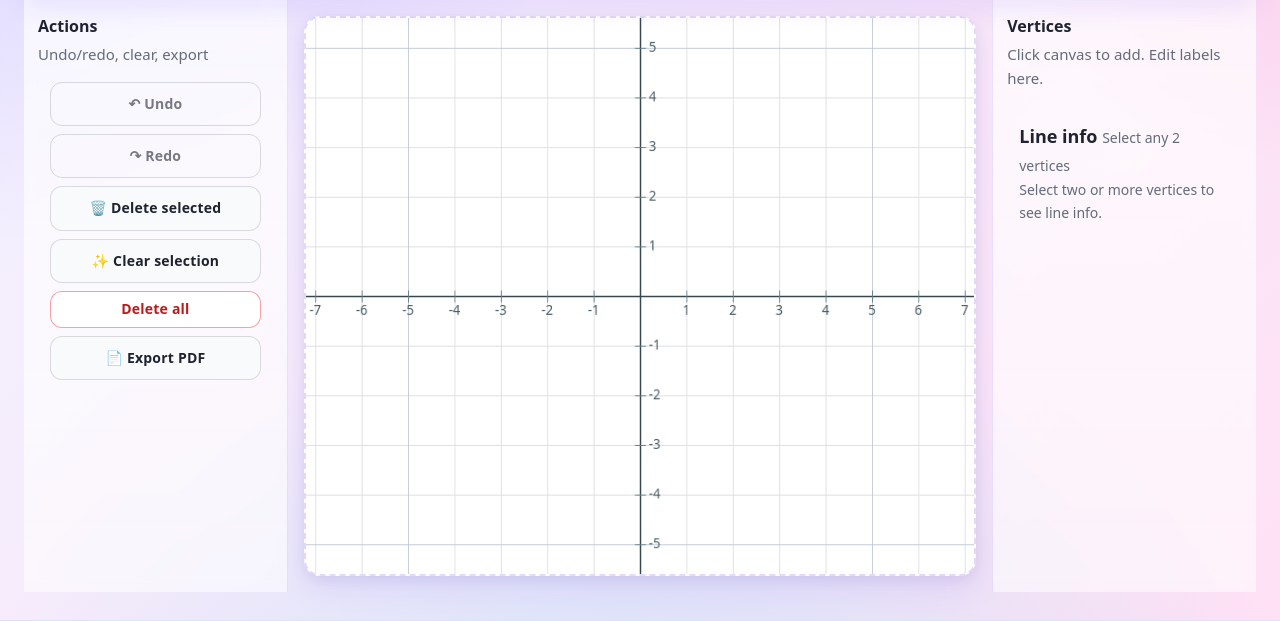
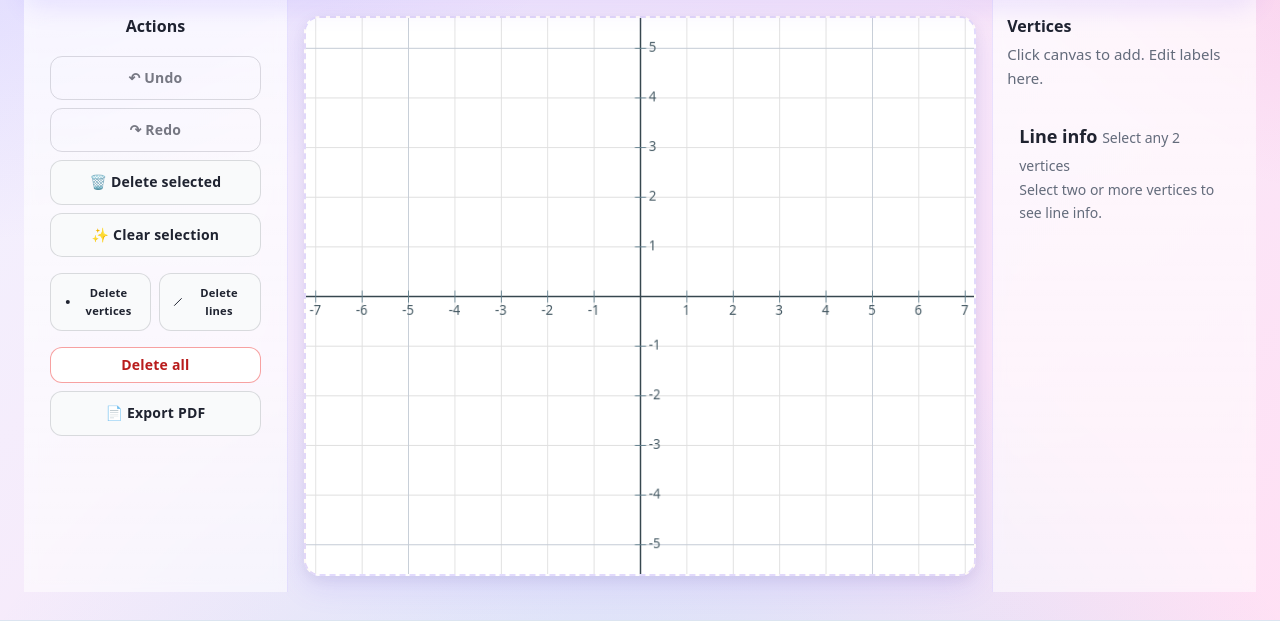
Before and after one commit to kickinslowly/xy, a Flask app: page / in a window 1280 px wide. Shown: the part 142-763 px from the top of the page. Run offline with Flask 3, Linux system fonts and the light colour scheme; some libraries are stand-ins or nearby versions.

Commit message:
repositioned and moved some buttons

```diff
--- a/static/style.css
+++ b/static/style.css
@@ -486,3 +486,10 @@ input[type="color"] { padding: 0; height: 32px; width: 38px; border-radius: 10px
   background: radial-gradient(140% 120% at 20% 15%, #ffffff 0%, #fffaf5 85%) !important;
   border: 2px dashed rgba(122,92,255,0.22) !important;
 }
+
+
+/* Center Actions header in left sidebar */
+.sidebar-left .sidebar-header {
+  align-items: center;
+  text-align: center;
+}
--- a/templates/index.html
+++ b/templates/index.html
@@ -43,7 +43,6 @@
           <input id="vertexColor" type="color" value="#d81b60" aria-label="Vertex color" />
           <label for="vertexSize">Vertex size:</label>
           <input id="vertexSize" type="number" min="2" max="20" step="1" value="6" aria-label="Vertex size" />
-          <button id="clearVertices" type="button">Clear vertices</button>
         </div>
       </details>
 
@@ -59,7 +58,6 @@
             <input id="closeLoop" type="checkbox" />
             Close loop
           </label>
-          <button id="clearLines" type="button">Clear lines</button>
         </div>
       </details>
 
@@ -114,13 +112,22 @@
     <aside class="sidebar sidebar-left" aria-label="Quick actions">
       <div class="sidebar-header">
         <h3>Actions</h3>
-        <small>Undo/redo, clear, export</small>
       </div>
       <div class="action-buttons" style="padding: 8px 12px;">
         <button id="undoBtn" class="btn-outline" type="button" title="Undo (Ctrl+Z)" style="width:100%;">↶ Undo</button>
         <button id="redoBtn" class="btn-outline" type="button" title="Redo (Ctrl+Y or Ctrl+Shift+Z)" style="width:100%;">↷ Redo</button>
         <button id="deleteSelected" class="btn-neutral" type="button" title="Delete selected vertices/lines/images" style="width:100%;">🗑️ Delete selected</button>
         <button id="clearSelection" class="btn-neutral" type="button" title="Clear selection" style="width:100%;">✨ Clear selection</button>
+        <div class="split-row" style="display:flex; gap:8px; width:100%; margin:8px 0;">
+          <button id="clearVertices" class="btn-neutral" type="button" title="Delete all vertices" style="flex:1; display:flex; align-items:center; justify-content:center; gap:6px;">
+            <svg class="summary-icon" viewBox="0 0 24 24" aria-hidden="true" focusable="false" style="width:1em; height:1em;"><circle cx="12" cy="12" r="5" fill="currentColor"/></svg>
+            <span style="font-size:0.8em;">Delete vertices</span>
+          </button>
+          <button id="clearLines" class="btn-neutral" type="button" title="Delete all lines" style="flex:1; display:flex; align-items:center; justify-content:center; gap:6px;">
+            <svg class="summary-icon" viewBox="0 0 24 24" aria-hidden="true" focusable="false" style="width:1em; height:1em;"><line x1="5" y1="19" x2="19" y2="5" stroke="currentColor" stroke-width="2" stroke-linecap="round"/></svg>
+            <span style="font-size:0.8em;">Delete lines</span>
+          </button>
+        </div>
         <button id="clearAll" class="btn-danger btn-sm" type="button" title="Remove all content" style="width:100%;">Delete all</button>
         <button id="exportPdfBtn" class="btn-neutral" type="button" title="Export current view as PDF" style="width:100%;">📄 Export PDF</button>
       </div>
```
